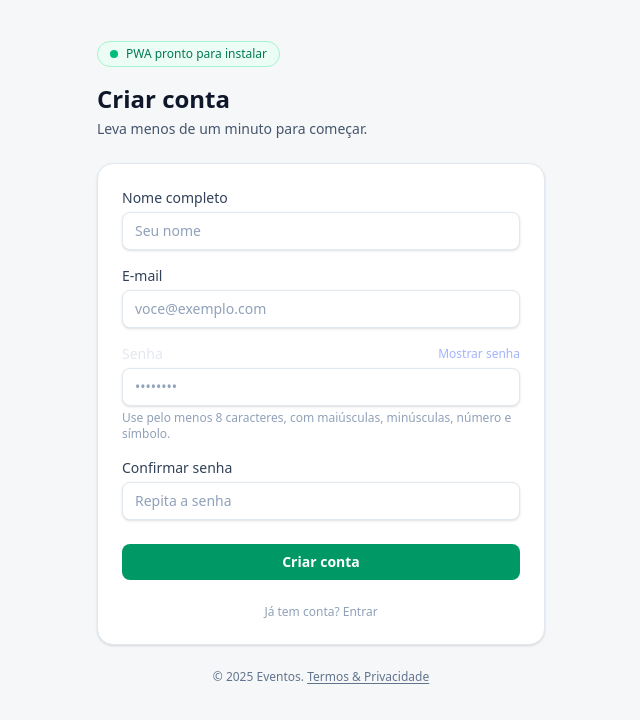
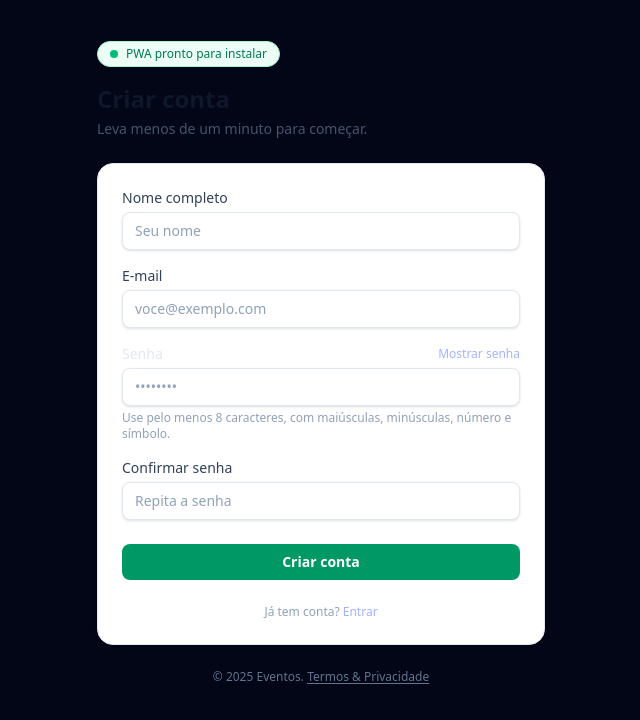
Before and after one commit to guilhermecardosocruz/appmodelo, a Next.js app: page /register in a window 1280 px wide. Shown: the top 720 px of the page, without its empty margins (319-959 px from the left). Built offline with nearby package versions, Linux system fonts and the light colour scheme.

Commit message:
fix(theme): toggle funcional e light mode forçado via css overrides

```diff
--- a/app/globals.css
+++ b/app/globals.css
@@ -1,7 +1,29 @@
 @import "tailwindcss";
 
+/* Tema padrão: dark (classe no <html>) */
 :root {
-  color-scheme: light;
+  --bg: #020617;         /* slate-950 */
+  --text: #e5e7eb;       /* slate-200 */
+  --muted: #94a3b8;      /* slate-400 */
+  --border: #1f2937;     /* slate-800 */
+  --card: rgba(15, 23, 42, 0.7);      /* slate-900/70 */
+  --cardStrong: rgba(15, 23, 42, 0.85);
+  --cardHover: rgba(30, 41, 59, 0.6); /* slate-800/60 */
+  --inputBg: #0b1220;    /* deep slate */
+  --ring: #34d399;       /* emerald-400/500 vibe */
+}
+
+/* Light theme (estilo Sympla-ish, limpo e claro) */
+html.light {
+  --bg: #f8fafc;         /* slate-50 */
+  --text: #0f172a;       /* slate-900 */
+  --muted: #475569;      /* slate-600 */
+  --border: #e2e8f0;     /* slate-200 */
+  --card: rgba(255, 255, 255, 0.85);
+  --cardStrong: rgba(255, 255, 255, 0.95);
+  --cardHover: rgba(241, 245, 249, 0.9); /* slate-100 */
+  --inputBg: #ffffff;
+  --ring: #0ea5e9;       /* sky-500 */
 }
 
 html, body {
@@ -11,11 +33,85 @@ html, body {
 body {
   margin: 0;
   min-height: 100vh;
-  background: #f6f7f8; /* vibe Sympla */
-  color: #0f172a;      /* slate-900 */
+  background: var(--bg);
+  color: var(--text);
   font-family: system-ui, -apple-system, BlinkMacSystemFont, "Segoe UI", sans-serif;
 }
 
-a {
-  color: inherit;
+/* Helpers (usados via className) */
+.bg-app {
+  background: var(--bg);
 }
+.text-app {
+  color: var(--text);
+}
+.text-muted {
+  color: var(--muted);
+}
+.bg-card {
+  background: var(--card);
+}
+.bg-card-strong {
+  background: var(--cardStrong);
+}
+.border-app {
+  border-color: var(--border);
+}
+
+/* =========================
+   THEME OVERRIDES (HARD FIX)
+   ========================= */
+
+/* defaults (dark) */
+html[data-theme="dark"] body {
+  background: #020617; /* slate-950 */
+  color: #f8fafc;      /* slate-50 */
+}
+
+/* light mode: force page to look light even if components have dark classes */
+html[data-theme="light"] body {
+  background: #ffffff !important;
+  color: #0f172a !important; /* slate-900 */
+}
+
+/* common Tailwind dark classes overrides in light mode */
+html[data-theme="light"] .bg-slate-950 {
+  background-color: #ffffff !important;
+}
+html[data-theme="light"] .bg-slate-900 {
+  background-color: #ffffff !important;
+}
+html[data-theme="light"] .bg-slate-800 {
+  background-color: #f8fafc !important;
+}
+html[data-theme="light"] .text-slate-50 {
+  color: #0f172a !important;
+}
+html[data-theme="light"] .text-slate-100 {
+  color: #0f172a !important;
+}
+html[data-theme="light"] .text-slate-200 {
+  color: #334155 !important;
+}
+html[data-theme="light"] .text-slate-300 {
+  color: #334155 !important;
+}
+html[data-theme="light"] .text-slate-400 {
+  color: #475569 !important;
+}
+html[data-theme="light"] .border-slate-800 {
+  border-color: #e2e8f0 !important; /* slate-200 */
+}
+html[data-theme="light"] .border-slate-700 {
+  border-color: #cbd5e1 !important; /* slate-300 */
+}
+
+/* tailwind classes with slash need escaping */
+html[data-theme="light"] .bg-slate-900\/80,
+html[data-theme="light"] .bg-slate-900\/60,
+html[data-theme="light"] .bg-slate-900\/50 {
+  background-color: #ffffff !important;
+}
+html[data-theme="light"] .shadow-black\/50 {
+  box-shadow: 0 10px 25px rgba(15, 23, 42, 0.08) !important;
+}
--- a/components/theme/ThemeProvider.tsx
+++ b/components/theme/ThemeProvider.tsx
@@ -1,56 +1,62 @@
 "use client";
 
-import { useEffect, useMemo, useState } from "react";
+import { createContext, useCallback, useContext, useMemo, useState } from "react";
 
 export type Theme = "dark" | "light";
 
-const STORAGE_KEY = "theme";
+type ThemeContextValue = {
+  theme: Theme;
+  setTheme: (theme: Theme) => void;
+  toggleTheme: () => void;
+};
 
-declare global {
-  interface Window {
-    __setTheme?: (t: Theme) => void;
-    __getTheme?: () => Theme;
-  }
+const ThemeContext = createContext<ThemeContextValue | null>(null);
+
+function readInitialTheme(): Theme {
+  if (typeof window === "undefined") return "dark";
+
+  const stored = window.localStorage.getItem("theme");
+  if (stored === "light" || stored === "dark") return stored;
+
+  // default: dark
+  return "dark";
 }
 
-function getSystemTheme(): Theme {
-  if (typeof window === "undefined") return "dark";
-  return window.matchMedia &&
-    window.matchMedia("(prefers-color-scheme: light)").matches
-    ? "light"
-    : "dark";
-}
-
-function applyTheme(theme: Theme) {
+function applyThemeToDom(theme: Theme) {
   const root = document.documentElement; // <html>
-  root.classList.remove("dark", "light");
-  root.classList.add(theme);
-  root.style.colorScheme = theme;
+  root.dataset.theme = theme; // data-theme="..."
 }
 
 export function ThemeProvider({ children }: { children: React.ReactNode }) {
-  const [theme, setTheme] = useState<Theme>("dark");
+  const [theme, _setTheme] = useState<Theme>(() => readInitialTheme());
 
-  const initialTheme = useMemo(() => {
-    if (typeof window === "undefined") return "dark";
-    const saved = window.localStorage.getItem(STORAGE_KEY);
-    if (saved === "dark" || saved === "light") return saved;
-    return getSystemTheme();
+  // aplica no DOM na primeira render client
+  if (typeof window !== "undefined") {
+    applyThemeToDom(theme);
+  }
+
+  const setTheme = useCallback((next: Theme) => {
+    _setTheme(next);
+    if (typeof window !== "undefined") {
+      window.localStorage.setItem("theme", next);
+      applyThemeToDom(next);
+    }
   }, []);
 
-  useEffect(() => {
-    setTheme(initialTheme);
-  }, [initialTheme]);
+  const toggleTheme = useCallback(() => {
+    setTheme(theme === "dark" ? "light" : "dark");
+  }, [setTheme, theme]);
 
-  useEffect(() => {
-    applyTheme(theme);
-    window.localStorage.setItem(STORAGE_KEY, theme);
-  }, [theme]);
+  const value = useMemo<ThemeContextValue>(
+    () => ({ theme, setTheme, toggleTheme }),
+    [theme, setTheme, toggleTheme],
+  );
 
-  useEffect(() => {
-    window.__setTheme = (t: Theme) => setTheme(t);
-    window.__getTheme = () => theme;
-  }, [theme]);
+  return <ThemeContext.Provider value={value}>{children}</ThemeContext.Provider>;
+}
 
-  return <>{children}</>;
+export function useTheme() {
+  const ctx = useContext(ThemeContext);
+  if (!ctx) throw new Error("useTheme must be used within ThemeProvider");
+  return ctx;
 }
--- a/components/theme/ThemeToggle.tsx
+++ b/components/theme/ThemeToggle.tsx
@@ -1,37 +1,15 @@
 "use client";
 
-import { useState } from "react";
-import type { Theme } from "@/components/theme/ThemeProvider";
-
-declare global {
-  interface Window {
-    __setTheme?: (t: Theme) => void;
-    __getTheme?: () => Theme;
-  }
-}
-
-function readCurrentTheme(): Theme {
-  // pode estar indefinido no primeiro render/hidratação
-  return window.__getTheme?.() ?? "dark";
-}
+import { useTheme } from "@/components/theme/ThemeProvider";
 
 export function ThemeToggle() {
-  const [theme, setTheme] = useState<Theme>(() => {
-    if (typeof window === "undefined") return "dark";
-    return readCurrentTheme();
-  });
-
-  function toggle() {
-    const next: Theme = theme === "dark" ? "light" : "dark";
-    window.__setTheme?.(next);
-    setTheme(next);
-  }
+  const { theme, toggleTheme } = useTheme();
 
   return (
     <button
       type="button"
-      onClick={toggle}
-      className="inline-flex items-center justify-center rounded-lg border border-[var(--border)] bg-[var(--card)] px-3 py-1.5 text-[11px] font-semibold text-[var(--text)] hover:bg-[var(--cardHover)]"
+      onClick={toggleTheme}
+      className="inline-flex items-center justify-center rounded-lg border border-slate-700 px-3 py-2 text-xs font-semibold text-slate-200 hover:bg-slate-800"
       aria-label="Alternar tema"
       title={theme === "dark" ? "Mudar para claro" : "Mudar para escuro"}
     >
```
